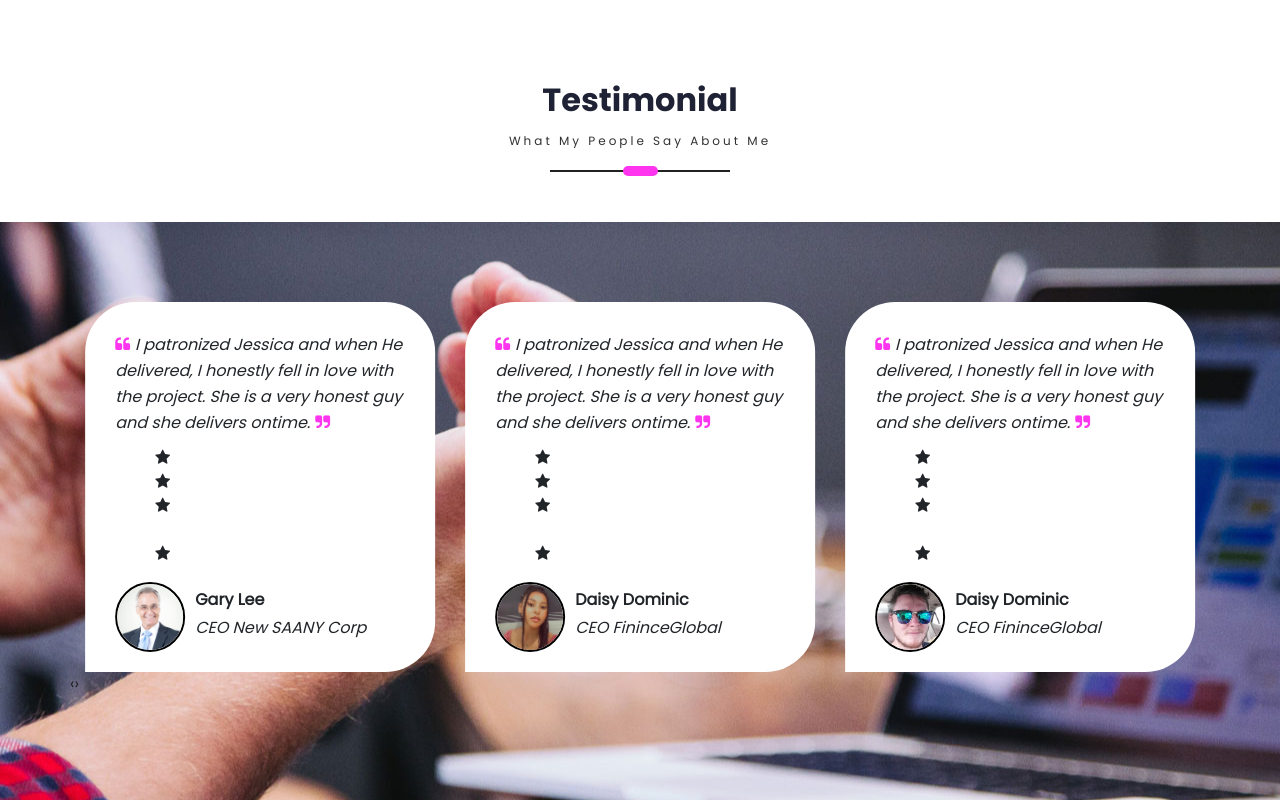
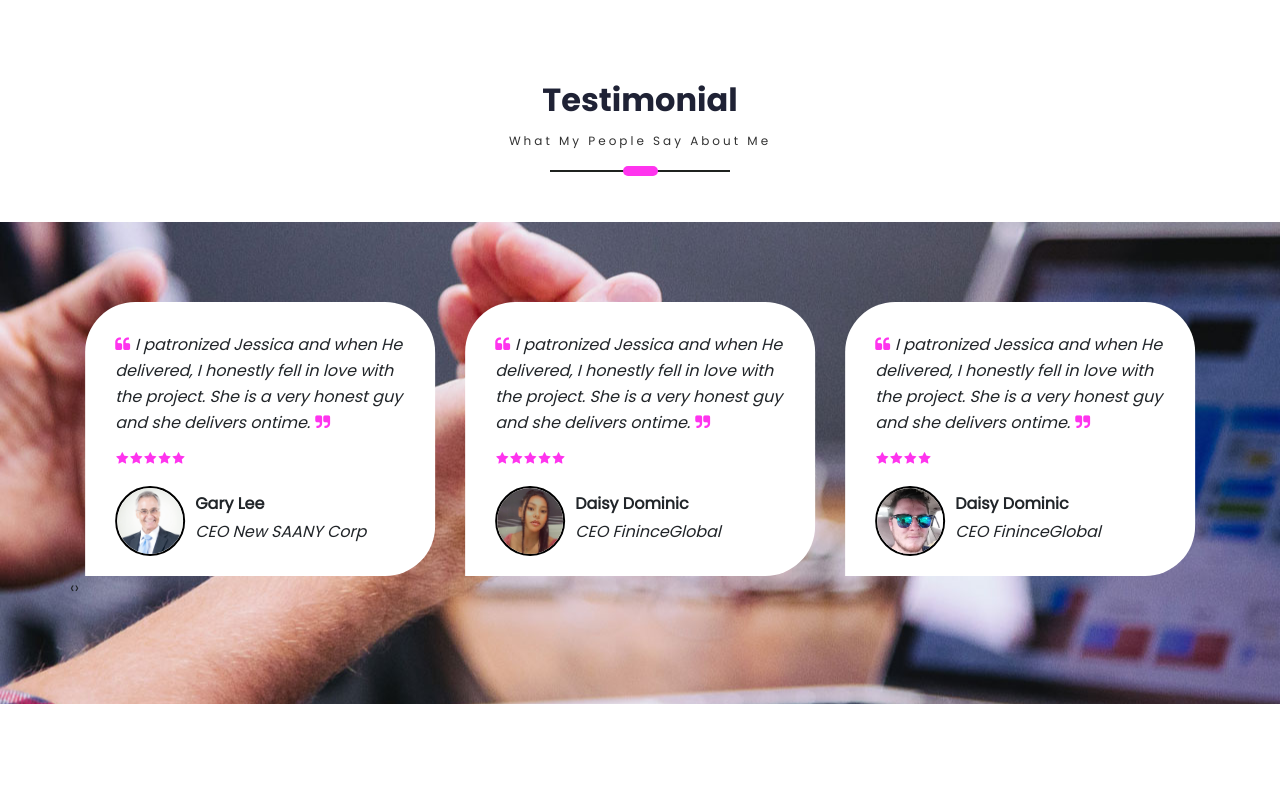
Before and after one commit to ellijs/Jessica-Lee, a React (Create React App) app in the folder jessica-lee/: page / in a window 1280 px wide. Shown: the part 2040-2840 px from the top of the page. After the commit the page ends 2744 px from the top, so only its background shows below. Built offline with nearby package versions, Linux system fonts and the light colour scheme; a web font is replaced by a local one.

Commit message:
testimonial done

```diff
--- a/jessica-lee/src/PortfolioContainer/Testimonial/Testimonial.js
+++ b/jessica-lee/src/PortfolioContainer/Testimonial/Testimonial.js
@@ -62,20 +62,21 @@ function Testimonial(props) {
                       and she delivers ontime.
                       <i className='fa fa-quote-right'></i>
                     </p>
-                    <ul>
-                        <li className='stars list-unstyled'>
+                    <ul className='stars list-unstyled'>
+                        <li>
                             <i className='fa fa-star'></i>
                         </li>
-                        <li className='stars list-unstyled'>
+                        <li>
                             <i className='fa fa-star'></i>
                         </li>
-                        <li className='stars list-unstyled'>
+                        <li>
                             <i className='fa fa-star'></i>
                         </li>
-                        <li className='stars list-unstyled'>
-                            <i className='fa fa-star-half-alt'></i>
+                        <li>
+                            {/* <i className='fa fa-star-half-alt'></i> */}
+                              <i className='fa fa-star'></i>
                         </li>
-                        <li className='stars list-unstyled'>
+                        <li>
                             <i className='fa fa-star'></i>
                         </li>
                     </ul>
@@ -98,20 +99,20 @@ function Testimonial(props) {
                       and she delivers ontime.
                       <i className='fa fa-quote-right'></i>
                     </p>
-                    <ul>
-                        <li className='stars list-unstyled'>
+                    <ul className='stars list-unstyled'>
+                        <li>
                             <i className='fa fa-star'></i>
                         </li>
-                        <li className='stars list-unstyled'>
+                        <li>
                             <i className='fa fa-star'></i>
                         </li>
-                        <li className='stars list-unstyled'>
+                        <li>
                             <i className='fa fa-star'></i>
                         </li>
-                        <li className='stars list-unstyled'>
-                            <i className='fa fa-star-half-alt'></i>
+                        <li>
+                            <i className='fa fa-star'></i>
                         </li>
-                        <li className='stars list-unstyled'>
+                        <li>
                             <i className='fa fa-star'></i>
                         </li>
                     </ul>
@@ -134,21 +135,21 @@ function Testimonial(props) {
                       and she delivers ontime.
                       <i className='fa fa-quote-right'></i>
                     </p>
-                    <ul>
-                        <li className='stars list-unstyled'>
+                    <ul className='stars list-unstyled'>
+                        <li>
                             <i className='fa fa-star'></i>
                         </li>
-                        <li className='stars list-unstyled'>
+                        <li>
                             <i className='fa fa-star'></i>
                         </li>
-                        <li className='stars list-unstyled'>
+                        <li>
                             <i className='fa fa-star'></i>
                         </li>
-                        <li className='stars list-unstyled'>
-                            <i className='fa fa-star-half-alt'></i>
+                        <li>
+                            <i className='fa fa-star'></i>
                         </li>
-                        <li className='stars list-unstyled'>
-                            <i className='fa fa-star'></i>
+                        <li>
+                             <i className='fa fa-star'></i>
                         </li>
                     </ul>
                   </div>
@@ -171,21 +172,21 @@ function Testimonial(props) {
                       and she delivers ontime.
                       <i className='fa fa-quote-right'></i>
                     </p>
-                    <ul>
-                        <li className='stars list-unstyled'>
+                    <ul className='stars list-unstyled'>
+                        <li>
                             <i className='fa fa-star'></i>
                         </li>
-                        <li className='stars list-unstyled'>
+                        <li>
                             <i className='fa fa-star'></i>
                         </li>
-                        <li className='stars list-unstyled'>
+                        <li>
                             <i className='fa fa-star'></i>
                         </li>
-                        <li className='stars list-unstyled'>
-                            <i className='fa fa-star-half-alt'></i>
+                        <li>
+                            <i className='fa fa-star'></i>
                         </li>
-                        <li className='stars list-unstyled'>
-                            <i className='fa fa-star'></i>
+                        <li>
+                          <i className='fa fa-star-half-alt'></i>
                         </li>
                     </ul>
                   </div>
@@ -208,20 +209,20 @@ function Testimonial(props) {
                       and she delivers ontime.
                       <i className='fa fa-quote-right'></i>
                     </p>
-                    <ul>
-                        <li className='stars list-unstyled'>
+                    <ul className='stars list-unstyled'>
+                        <li>
                             <i className='fa fa-star'></i>
                         </li>
-                        <li className='stars list-unstyled'>
+                        <li>
                             <i className='fa fa-star'></i>
                         </li>
-                        <li className='stars list-unstyled'>
+                        <li>
                             <i className='fa fa-star'></i>
                         </li>
-                        <li className='stars list-unstyled'>
-                            <i className='fa fa-star-half-alt'></i>
+                        <li>
+                            <i className='fa fa-star'></i>
                         </li>
-                        <li className='stars list-unstyled'>
+                        <li>
                             <i className='fa fa-star'></i>
                         </li>
                     </ul>
```
